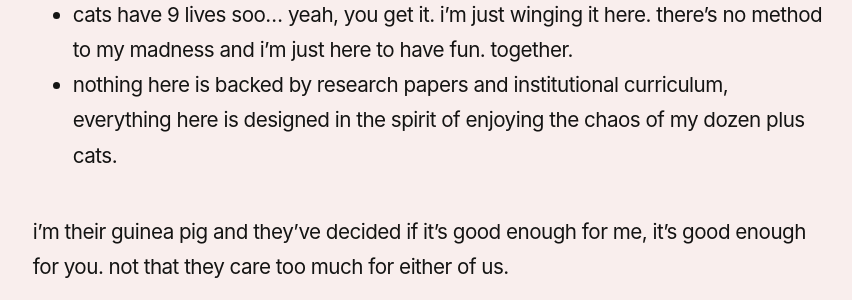
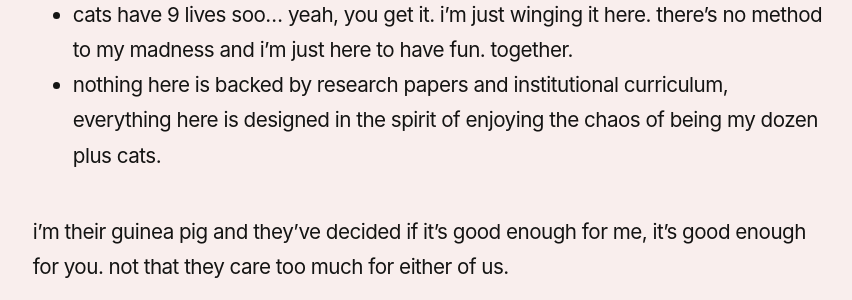
Before and after one commit to reddy2go/redgarden, a Jekyll site: the page built from _notes/playpen.md, in a window 1280 px wide and 900 px high, scrolled down 1045 px. Shown: the part 188-488 px from the top of the window, without its empty margins (44-896 px from the left). Built offline with Jekyll 4.4.1, drawn with Linux system fonts in a browser that asks for light colours; some web fonts are replaced; Markdown is read by kramdown in place of the engine named in the settings.

Commit message:
auto commit

```diff
--- a/_notes/playpen.md
+++ b/_notes/playpen.md
@@ -14,7 +14,7 @@ that’s why we are creating this kindergarten community for adults. to get you
 
 ### why 9 days?
 - cats have 9 lives soo... yeah, you get it. i’m just winging it here. there’s no method to my madness and i’m just here to have fun. together.
-- nothing here is backed by research papers and institutional curriculum, everything here is designed in the spirit of enjoying the chaos of my dozen plus cats.
+- nothing here is backed by research papers and institutional curriculum, everything here is designed in the spirit of enjoying the chaos of being my dozen plus cats.
 
 i’m their guinea pig and they’ve decided if it’s good enough for me, it’s good enough for you. not that they care too much for either of us.
 
```
